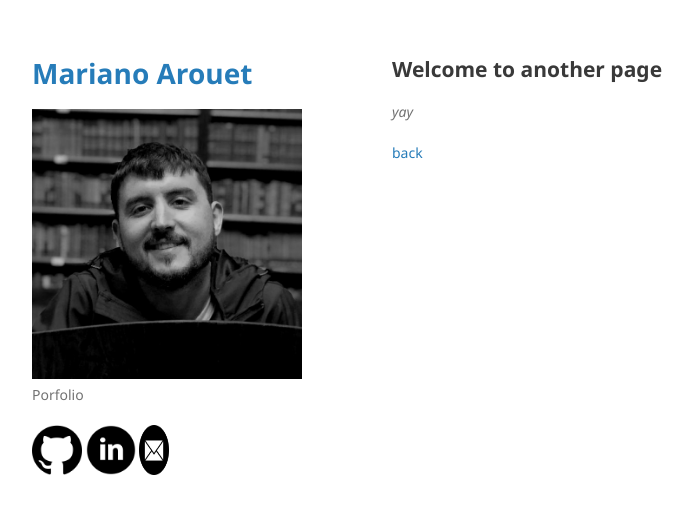
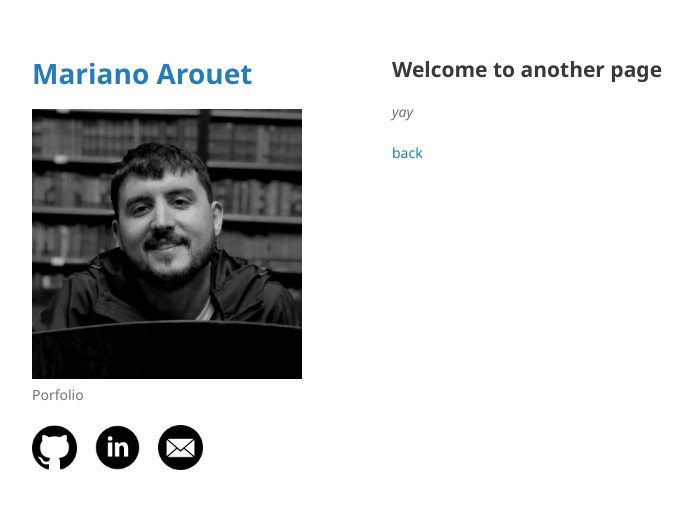
Before and after one commit to Marouxet/marouxet.github.io, a Jekyll site: the page built from another-page.md, in a window 1280 px wide. Shown: the top 514 px of the page, without its empty margins (178-871 px from the left). Built offline with Jekyll 4.4.1, drawn with Linux system fonts in a browser that asks for light colours; our own code applies the rules of GitHub Pages for plain Markdown files.

Commit message:
link con foto

```diff
--- a/_layouts/default.html
+++ b/_layouts/default.html
@@ -29,9 +29,11 @@
         {% if site.github.is_user_page %}
         <p class="view">
 
-        <a href="{{ site.github.owner_url }}"><img src="assets/img/icon_GH.png" width="50" height="50" alt="GitHub"></a>
-        <a href="https://www.linkedin.com/in/marianoarouxet/"><img src="assets/img/icon_in.png" width="50" height="50" alt="Linkedin"></a>
-        <a href="mailto:marianoarouxet@gmail.com"><img src="assets/img/icon_mail.png" width="30" height="50" alt="Enviar Correo"></a>
+        <a href="{{ site.github.owner_url }}"><img src="assets/img/icon_GH.png" width="45" height="45" alt="GitHub"></a>
+        &nbsp &nbsp
+        <a href="https://www.linkedin.com/in/marianoarouxet/"><img src="assets/img/icon_in.png" width="45" height="45" alt="Linkedin"></a>
+        &nbsp &nbsp
+        <a href="mailto:marianoarouxet@gmail.com"><img src="assets/img/icon_mail.png" width="45" height="45" alt="Enviar Correo"></a>
 
         </p>
         {% endif %}
```
